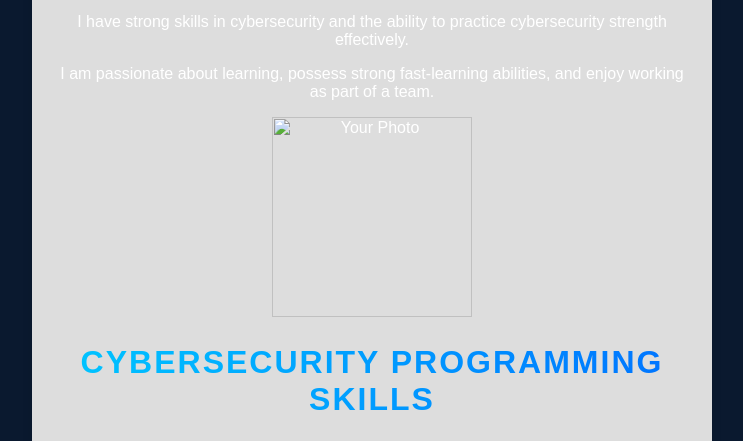
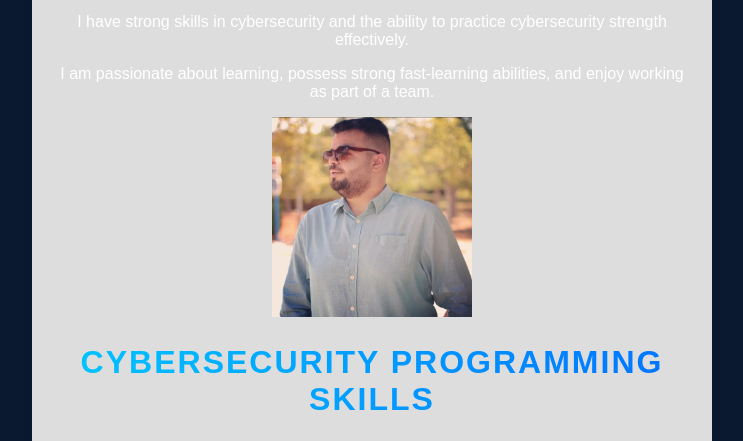
Before and after one commit to mmalsubihi21/mmalsubihi21.github.io, a plain HTML site: page index.html in a window 1280 px wide. Shown: the part 1586-2027 px from the top of the page, without its empty margins (268-1011 px from the left). Drawn offline with Linux system fonts and the light colour scheme.

Commit message:
Update index.html

```diff
--- a/index.html
+++ b/index.html
@@ -236,7 +236,7 @@
         <p>Hi, I'm Mo’men, a student at the Jordan University of Science and Technology, majoring in Cybersecurity.</p>
         <p>I have strong skills in cybersecurity and the ability to practice cybersecurity strength effectively.</p>
         <p>I am passionate about learning, possess strong fast-learning abilities, and enjoy working as part of a team.</p>
-        <img src="463017535_2944973865655213_272500216956529918_n.jpg" alt="Your Photo" width="200">
+        <img src="Image 2025.jpg" alt="Your Photo" width="200">
 		<h2 class="title">Cybersecurity Programming Skills</h2>
 		<div class="skills-container">
 			<div class="skill">
```
